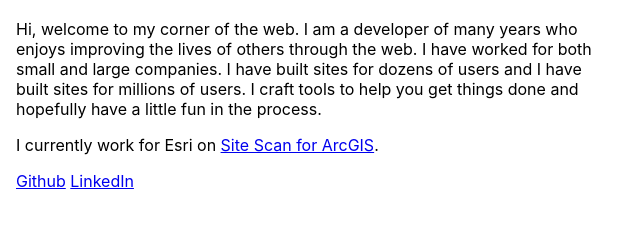
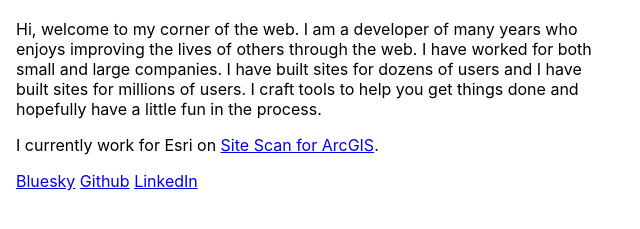
Before and after one commit to gpbmike/gpbmike.github.io, an Eleventy site: page src/index.njk in a window 1280 px wide. Shown: the part 63-292 px from the top of the page, without its empty margins (0-640 px from the left). Built offline with nearby package versions, Linux system fonts and the light colour scheme; Eleventy itself is replaced by a stand-in of ours; files that its build step writes are made by us from their sources.

Commit message:
Update index.njk

```diff
--- a/src/index.njk
+++ b/src/index.njk
@@ -23,7 +23,7 @@
   </p>
 
   <footer>
-    <a href="https://bsky.app/profile/mikehorn.dev>Bluesky</a>
+    <a href="https://bsky.app/profile/mikehorn.dev">Bluesky</a>
 
     <a href="https://github.com/gpbmike">Github</a>
 
```
